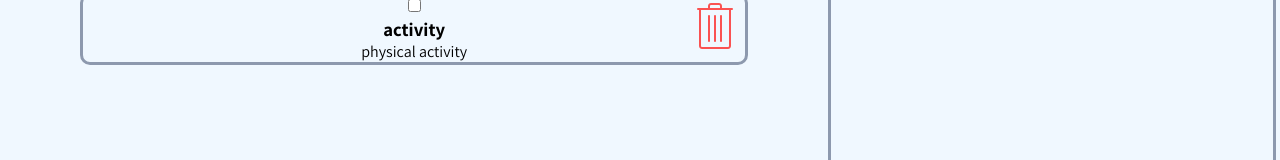
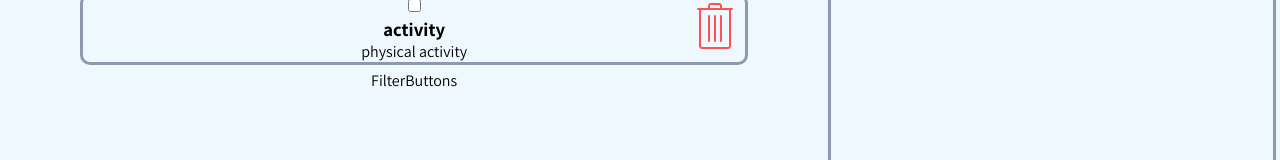
Before and after one commit to Kpeeler51/Task-Manager-Website, a React (Vite) app: page /tasks in a window 1280 px wide. Shown: the part 393-553 px from the top of the page. Built offline with nearby package versions, Linux system fonts and the light colour scheme.

Commit message:
filter button added to file structure

```diff
--- /dev/null
+++ b/src/components/FilterButtons/FilterButtons.tsx
@@ -0,0 +1,7 @@
+import React from 'react'
+
+export default function FilterButtons() {
+  return (
+    <div>FilterButtons</div>
+  )
+}
--- a/src/components/Tasks/Tasks.tsx
+++ b/src/components/Tasks/Tasks.tsx
@@ -3,6 +3,7 @@ import './Tasks.css'
 import TaskContainer from "../TaskContainer/TaskContainer"
 import TaskWindow from "../TaskWindow/TaskWindow"
 import TaskForm from "../TaskForm/TaskForm"
+import FilterButtons from '../FilterButtons/FilterButtons'
 
 interface Task {
   task: string;
@@ -48,6 +49,7 @@ export default function Tasks() {
         onComplete={handleComplete}
         onDelete={handleDelete}
       />
+      <FilterButtons/>
       </div>
       <TaskWindow selectedTask={selectedTask} />
     </main>
```
